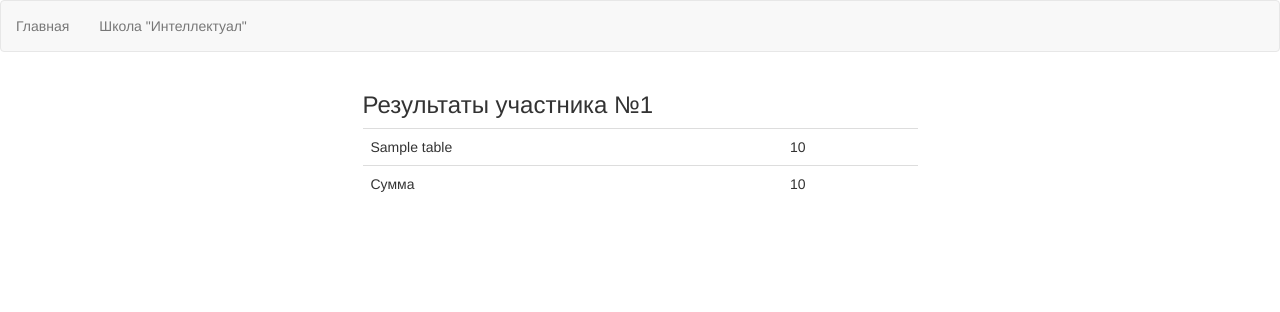
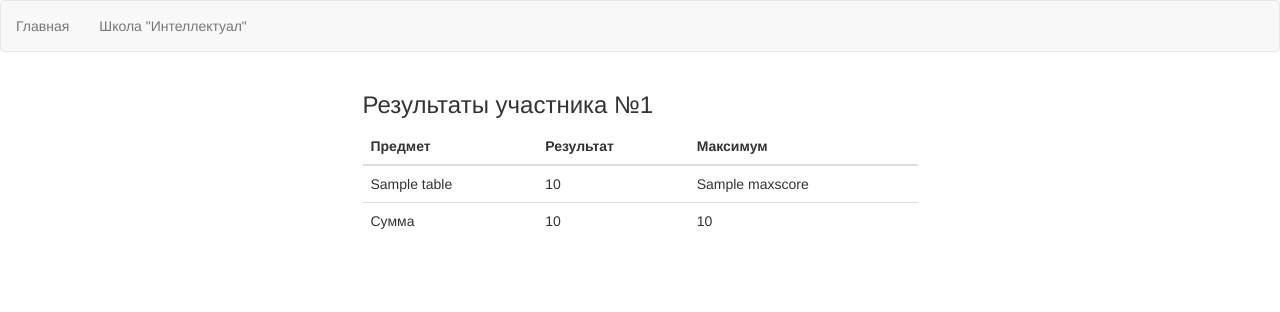
Before and after one commit to daniil-konovalenko/int-application-results, a Flask app: template app/templates/results.html in a window 1280 px wide. Shown: the top 312 px of the page. Run offline with Flask 2, Linux system fonts and the light colour scheme; the template is opened without the code that fills it: most values are stand-ins (such as "Sample title", 1, 10 or a date in 2020); parts of the project's set-up code (start-up, migrations or seed data) failed here and were passed over; some libraries are stand-ins or nearby versions.

Commit message:
Added showing max score for each subject

```diff
--- a/app/templates/results.html
+++ b/app/templates/results.html
@@ -3,16 +3,22 @@
 <h3>Результаты участника  №{{ student_id }}</h3>
 
 <table class="table table-hover">
-
+    <thead>
+        <th>Предмет</th>
+        <th>Результат</th>
+        <th>Максимум</th>
+    </thead>
     {% for subject, score, maxscore in table %}
         <tr>
             <td>{{ subject }}</td>
             <td>{{ score }}</td>
+            <td>{{ maxscore }}</td>
         </tr>
     {% endfor %}
         <tr>
             <td>Сумма</td>
             <td>{{ table|sum(attribute=1) }}</td>
+            <td>{{ table|sum(attribute=2) }}</td>
         </tr>
 </table>
 
```
